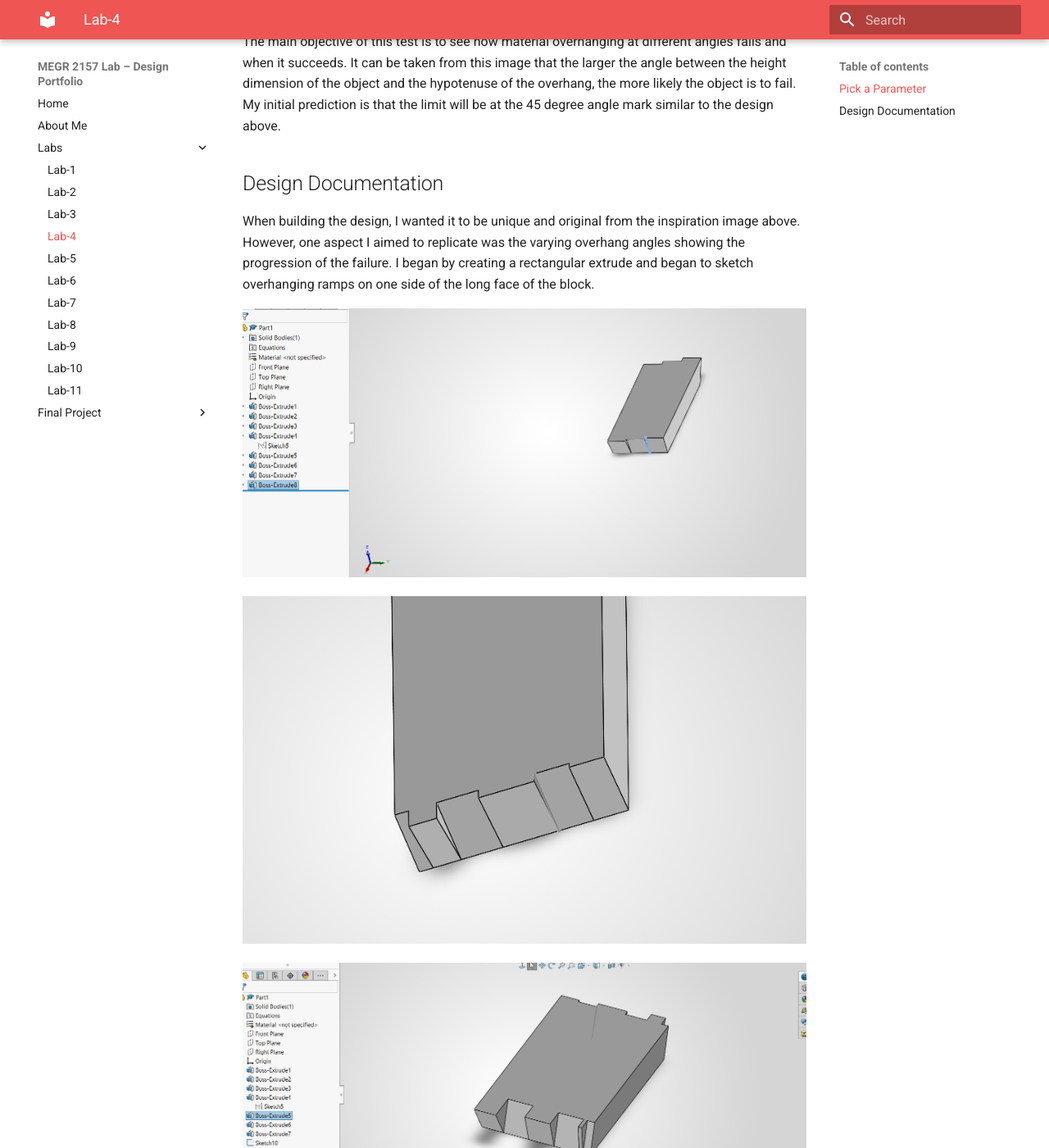
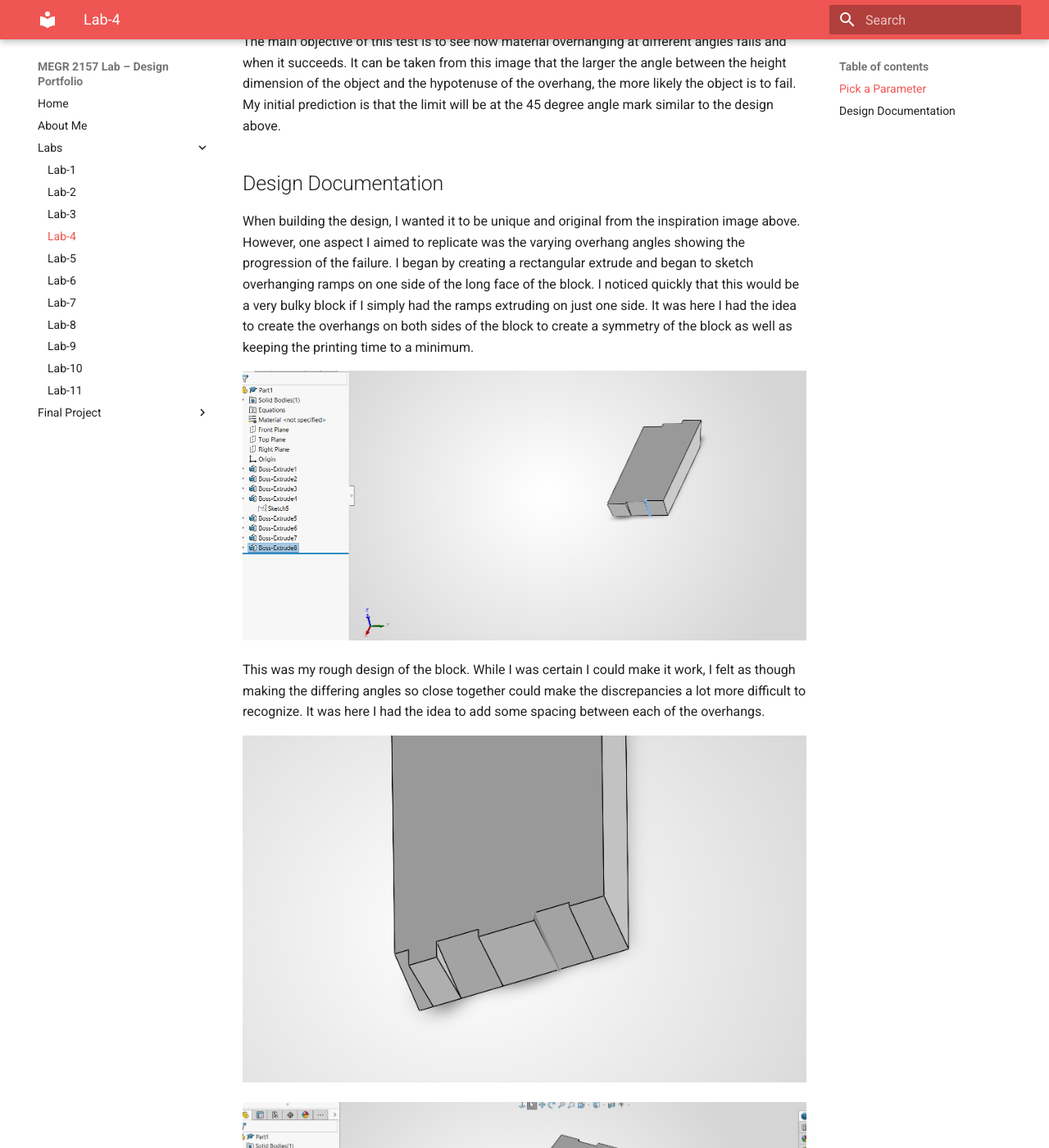
Before and after one commit to bspinne2/Brendan-Spinner-Portfolio, an MkDocs documentation site: the page built from docs/Labs/L04/index.md, in a window 1280 px wide and 1400 px high, scrolled down 904 px. Shown: the whole window at 82% size. Built offline with MkDocs 1.6.1 and Material for MkDocs 9.7.7, drawn with Linux system fonts in a browser that asks for light colours.

Commit message:
Update index.md

```diff
--- a/docs/Labs/L04/index.md
+++ b/docs/Labs/L04/index.md
@@ -12,9 +12,11 @@ The main objective of this test is to see how material overhanging at different
 
 ## Design Documentation
 
-When building the design, I wanted it to be unique and original from the inspiration image above. However, one aspect I aimed to replicate was the varying overhang angles showing the progression of the failure. I began by creating a rectangular extrude and began to sketch overhanging ramps on one side of the long face of the block.
+When building the design, I wanted it to be unique and original from the inspiration image above. However, one aspect I aimed to replicate was the varying overhang angles showing the progression of the failure. I began by creating a rectangular extrude and began to sketch overhanging ramps on one side of the long face of the block. I noticed quickly that this would be a very bulky block if I simply had the ramps extruding on just one side. It was here I had the idea to create the overhangs on both sides of the block to create a symmetry of the block as well as keeping the printing time to a minimum.
 
 ![Screenshot](./Screenshot%202026-09-10%20135159.png)
+
+This was my rough design of the block. While I was certain I could make it work, I felt as though making the differing angles so close together could make the discrepancies a lot more difficult to recognize. It was here I had the idea to add some spacing between each of the overhangs.
 
 ![Screenshot](./Screenshot%202026-09-10%20140231.png)
 
```
